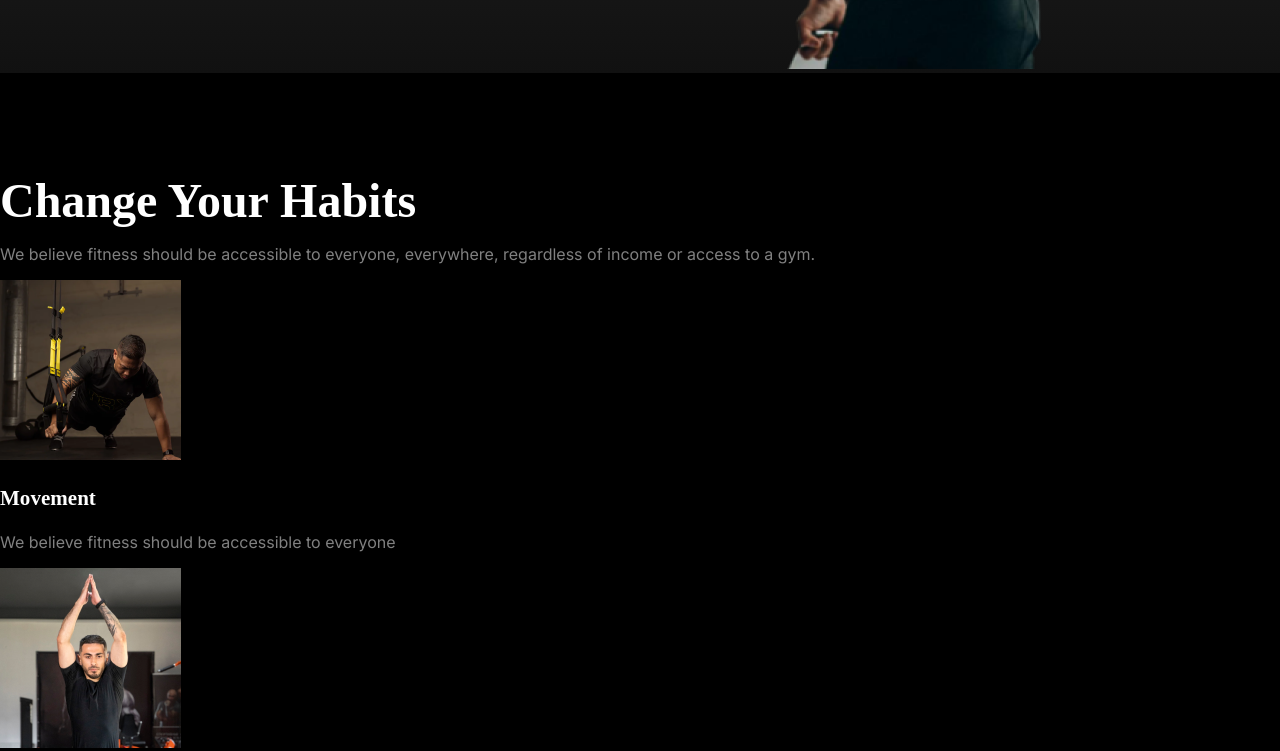
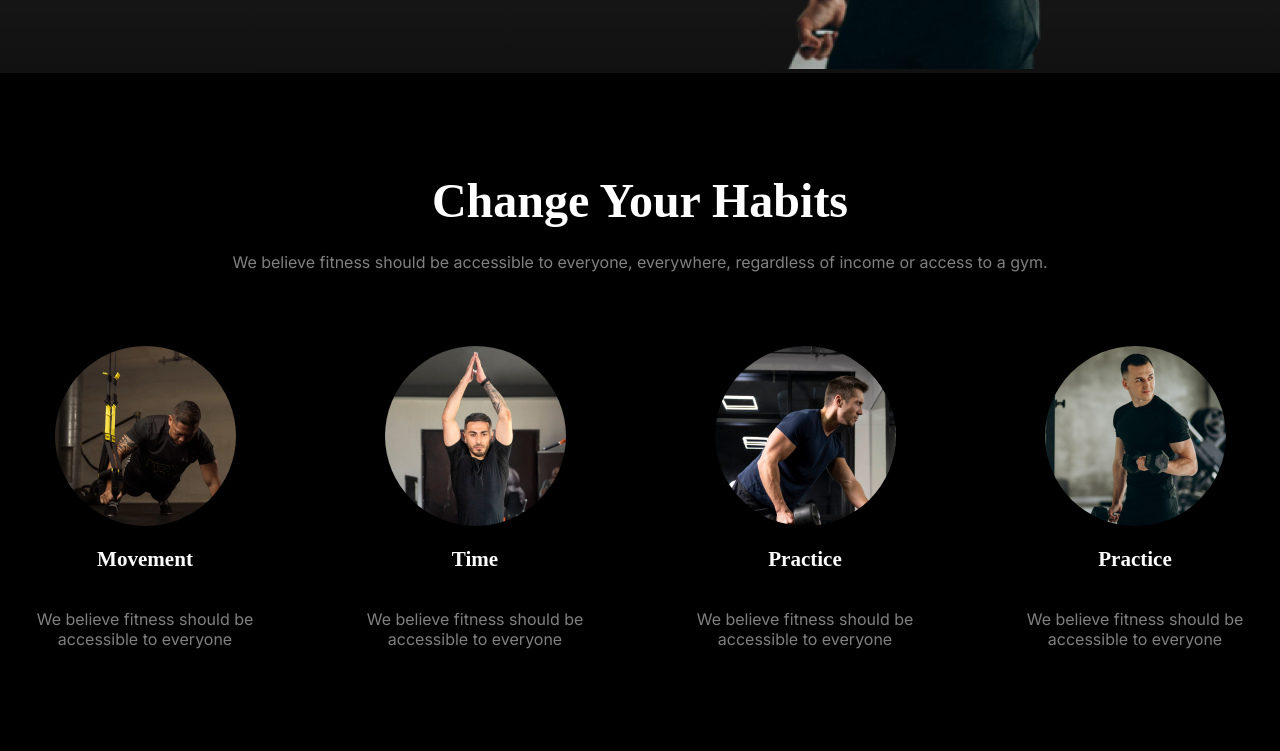
Before and after one commit to hossainpiash2221/ph-assignment2, a plain HTML site: page index.html in a window 1280 px wide. Shown: the part 695-1446 px from the top of the page. After the commit the page ends 1360 px from the top, so only its background shows below. Drawn offline with Linux system fonts and the light colour scheme.

Commit message:
add habits part

```diff
--- a/index.html
+++ b/index.html
@@ -80,6 +80,7 @@
                         to a gym.
                     </p>
                 </div>
+                <div class="card">
                     <div class="habits-card">
                         <img src="images/image 3.png" alt="">
                         <h3 class="card-title">Movement</h3>
@@ -101,6 +102,7 @@
                         <p class="primary-text">We believe fitness should be accessible to everyone</p>
                     </div>
                 </div>
+            </div>
         </section>
 
     </main>
--- a/styles/style.css
+++ b/styles/style.css
@@ -257,6 +257,13 @@ h1 {
 
 }
 
+.habits-header{
+    display: flex;
+    flex-direction: column;
+    align-items: center;
+    margin-bottom: 58px;
+}
+
 .habits-card {
     color: rgb(255, 255, 255);
 
@@ -264,6 +271,30 @@ h1 {
     font-weight: 600;
 
 }
+
+.habits-card img{
+    border-radius: 50%;
+}
+
+.card{
+    display: flex;
+    gap: 40px;
+
+}
+.habits-card{
+    display: flex;
+    flex-direction: column;
+    align-items: center;
+
+
+}
+
+.habits-card p{
+    text-align: center;
+}
+
+
+
 
 /* shared */
 .primary-text {
```
Lines whose indentation alone changed are shown as unchanged.
